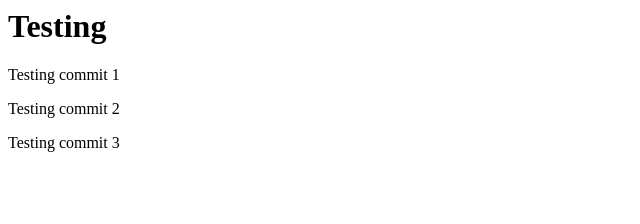
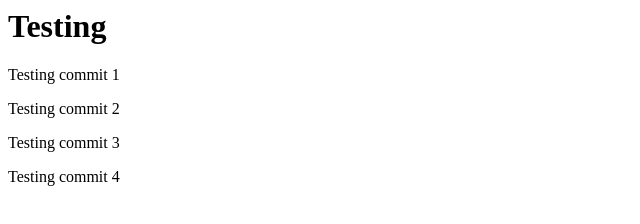
Before and after one commit to HonzaMikula/GitReviews-QA, a plain HTML site: page index.html in a window 1280 px wide. Shown: the whole page, without its empty margins (0-640 px from the left). Drawn offline with Linux system fonts and the light colour scheme.

Commit message:
Testing references on commit
refs #113114201, #10, #11

```diff
--- a/index.html
+++ b/index.html
@@ -7,5 +7,6 @@
     <p>Testing commit 1</p>
     <p>Testing commit 2</p>
     <p>Testing commit 3</p>
+    <p>Testing commit 4</p>
   </body>
 </html>
```
